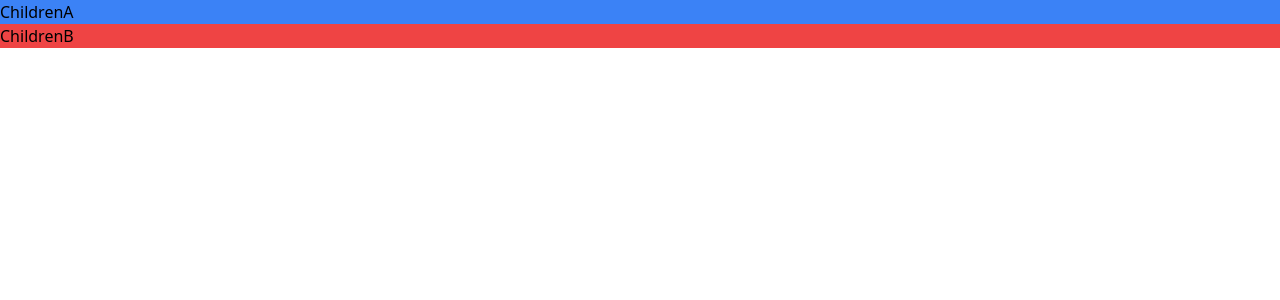
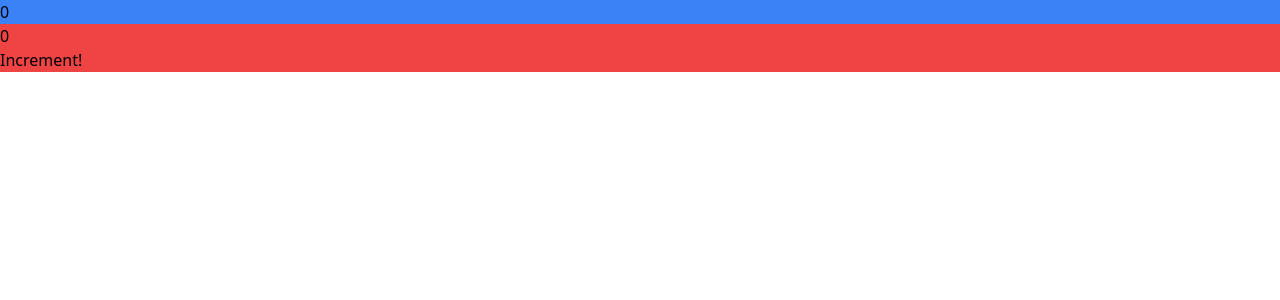
Before and after one commit to kensiiwasaki/study-useSWR, a Next.js app: page /swr in a window 1280 px wide. Shown: the top 300 px of the page. Built offline with nearby package versions, Linux system fonts and the light colour scheme.

Commit message:
modify: useCounterの作成

```diff
--- a/src/pages/swr.tsx
+++ b/src/pages/swr.tsx
@@ -1,4 +1,13 @@
 import type { NextPage } from 'next'
+import { useState } from 'react'
+
+const useCounter = () => {
+  const [count, setCount] = useState(0)
+  const handleIncrement = () => {
+    return setCount(count + 1)
+  }
+  return { count, handleIncrement }
+}
 
 const Page: NextPage = () => {
   return (
@@ -10,11 +19,18 @@ const Page: NextPage = () => {
 }
 
 const ChildrenA = () => {
-  return <div className="bg-blue-500">ChildrenA</div>
+  const { count } = useCounter()
+  return <div className="bg-blue-500">{count}</div>
 }
 
 const ChildrenB = () => {
-  return <div className="bg-red-500">ChildrenB</div>
+  const { count, handleIncrement } = useCounter()
+  return (
+    <div className="bg-red-500">
+      <div>{count}</div>
+      <button onClick={handleIncrement}>Increment!</button>
+    </div>
+  )
 }
 
 export default Page
```
